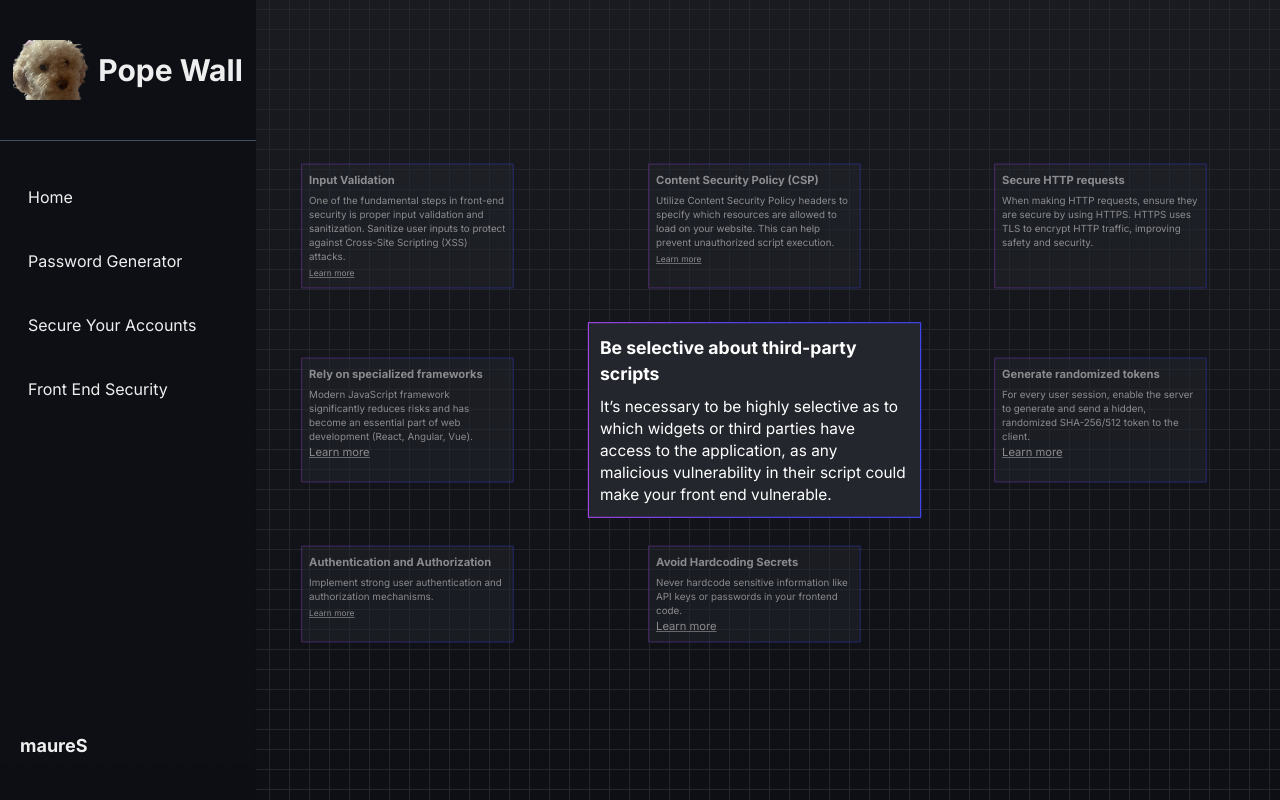
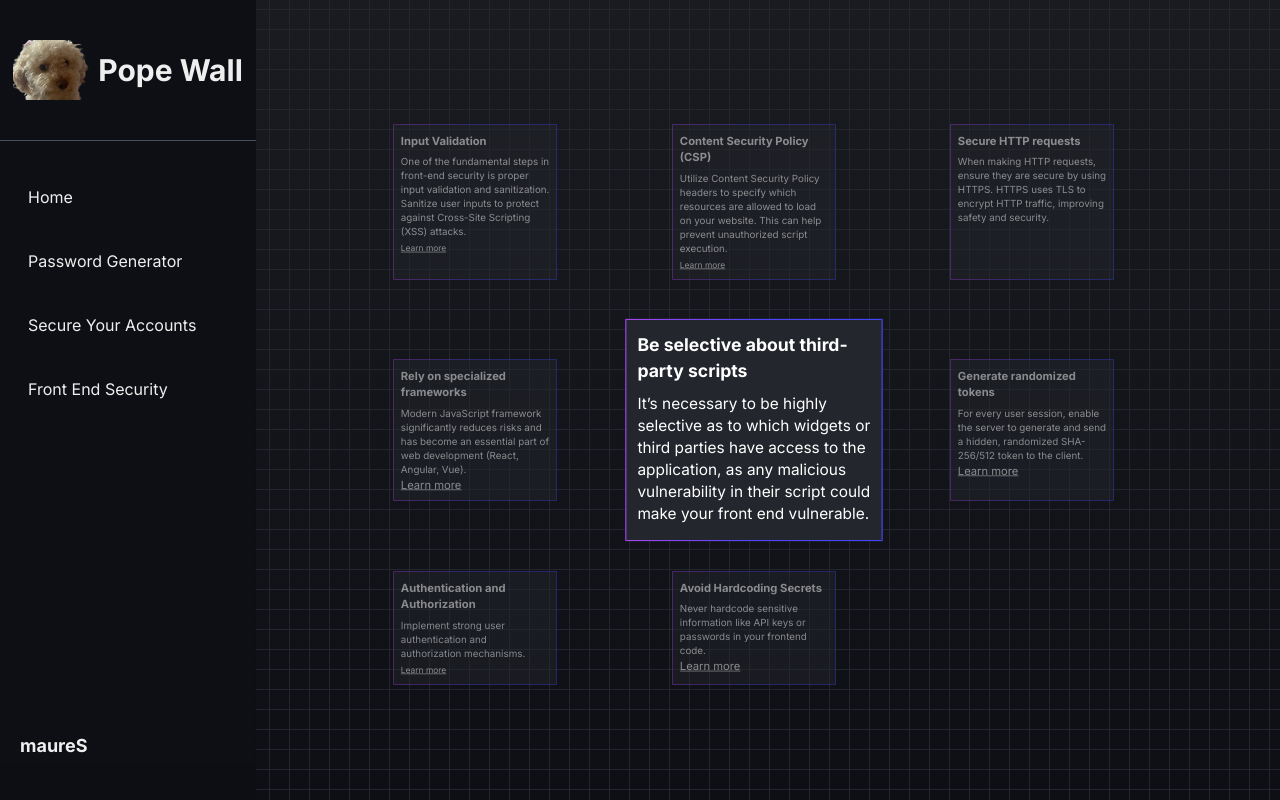
Before and after one commit to maureSs/pope-wall, a Next.js app: page /frontend in a window 1280 px wide. Built offline with nearby package versions, Linux system fonts and the light colour scheme.

Commit message:
pope commits v5

```diff
--- a/src/app/frontend/page.tsx
+++ b/src/app/frontend/page.tsx
@@ -20,7 +20,7 @@ const FrontendSecurity = () => {
     }
 
     return (
-        <main className="grid grid-cols-1 gap-2 mt-7 ml-7 mb-7 md:mb-0 md:ml-0 md:mt-0 md:grid-cols-3 md:gap-4">
+        <main className="grid grid-cols-1 gap-2 mt-7 ml-7 mb-7 md:mb-0 md:ml-0 md:mt-0 md:grid-cols-3 md:gap-4 md:w-4/5">
             {data.map((item, index) => (
                 <div key={index} onClick={() => selectCard(index)} className={`${activeTab === index ? 'f-active-card-style' : 'f-card-style'} max-w-80 mr-7`} role="button">
                     <h5 className="font-bold pb-2">{item.tip}</h5>
--- a/src/app/generator/prebuilt/page.tsx
+++ b/src/app/generator/prebuilt/page.tsx
@@ -10,10 +10,6 @@ const PrebuiltPassword = () => {
     const [items, setItems] = useState<string[]>([])
     const [generatedPassword, setGeneratedPassword] = useState<string>("");
     const [passwordSecurity, setPasswordSecurity] = useState<string>('');
-    const [includeUpperCase, setIncludeUpperCase] = useState(false);
-    const [includeLowerCase, setIncludeLowerCase] = useState(false);
-    const [includeNumber, setIncludeNumber] = useState(false);
-    const [includeSymbols, setIncludeSymbols] = useState(false);
     const [data, setData] = useState<Tip[]>(password_tips)
     const [isModalOpen, setModalOpen] = useState(false);
 
@@ -63,11 +59,11 @@ const PrebuiltPassword = () => {
         const containsNumber = /[0-9]/.test(generatedPassword);
         const containsSymbol = /[@$*=/,.\-_?]/.test(generatedPassword);
 
-        if (containsUpperCase && containsLowerCase && containsNumber && containsSymbol && generatedPassword.length > 20) {
+        if (containsUpperCase && containsLowerCase && containsNumber && containsSymbol && generatedPassword.length > 18) {
             setPasswordSecurity('Very Strong');
-        } else if (containsUpperCase && containsLowerCase && containsNumber && containsSymbol && generatedPassword.length > 15) {
+        } else if (containsUpperCase && containsLowerCase && containsNumber && containsSymbol && generatedPassword.length > 12) {
             setPasswordSecurity('Strong');
-        } else if (containsUpperCase && containsNumber && containsSymbol && generatedPassword.length > 12) {
+        } else if (containsUpperCase && containsNumber && containsSymbol && generatedPassword.length > 10) {
             setPasswordSecurity('Medium');
         } else {
             setPasswordSecurity('Weak');
--- a/src/app/globals.css
+++ b/src/app/globals.css
@@ -116,12 +116,10 @@ body {
 
 @media (max-width: 480px) {
   .modal-overlay {
-   right: 0;
-   bottom: 0;
-   margin: auto;
-   width: 90%;
+   position: absolute;
+   width: 100%;
    height: 100%;
-   overflow: scroll;
+   z-index: 999;
   }
 }
 
@@ -138,7 +136,7 @@ body {
 @media (max-width: 480px) {
   .modal {
     font-size: 14px;
-    max-width: 400px;
+    max-width: 500px;
   }
 }
 
--- a/src/app/page.tsx
+++ b/src/app/page.tsx
@@ -2,7 +2,7 @@ import { home_information } from "@/data/data";
 
 export default function Home() {
   return (
-    <main className="text-center">
+    <main className="text-center text-white">
       <h2 className="text-4xl md:text-5xl p-7 font-bold">{home_information.title}</h2>
       <div className="mb-14">
         <h4 className="text-xl md:text-2xl">{home_information.subtitle}</h4>
```
